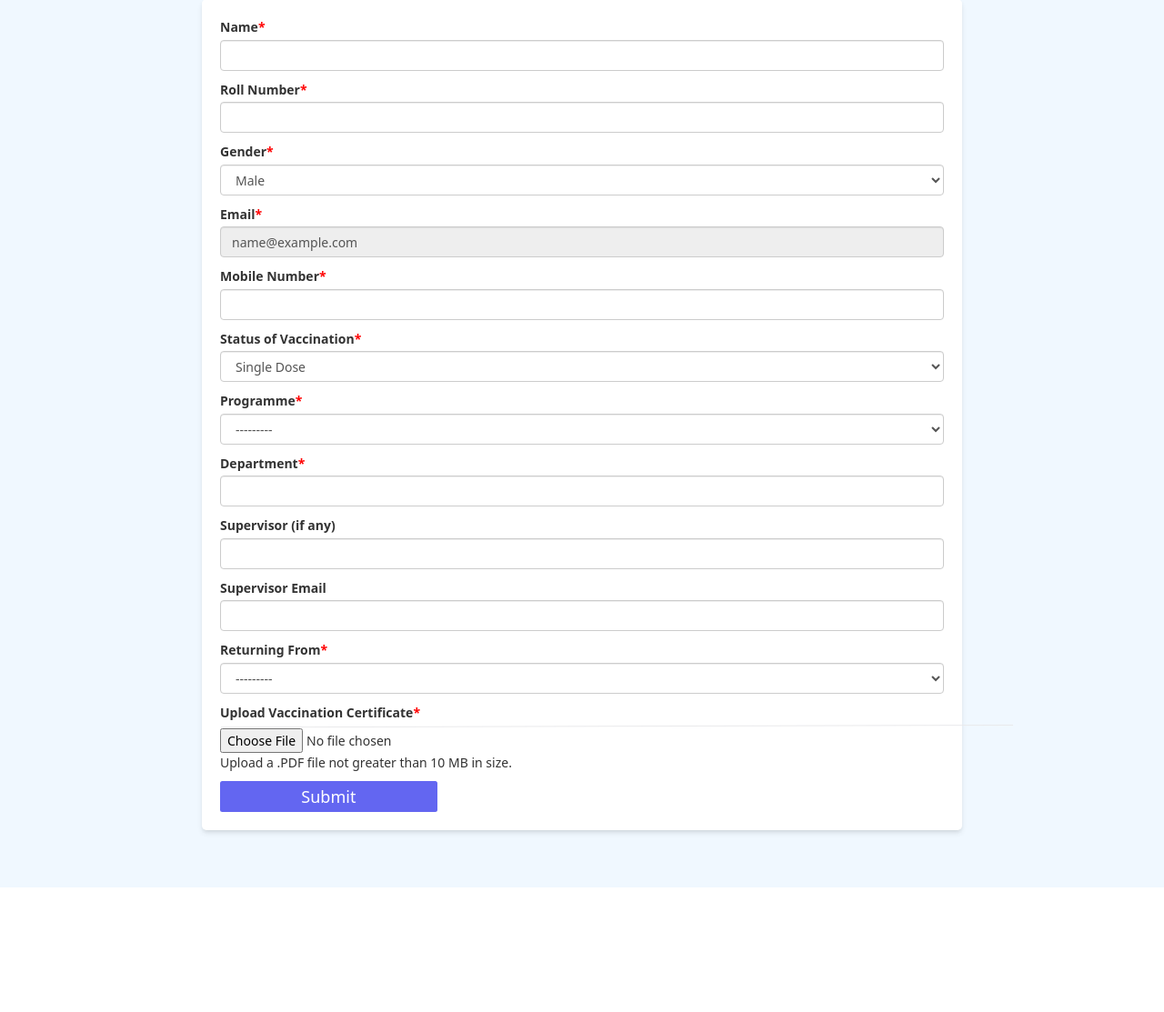
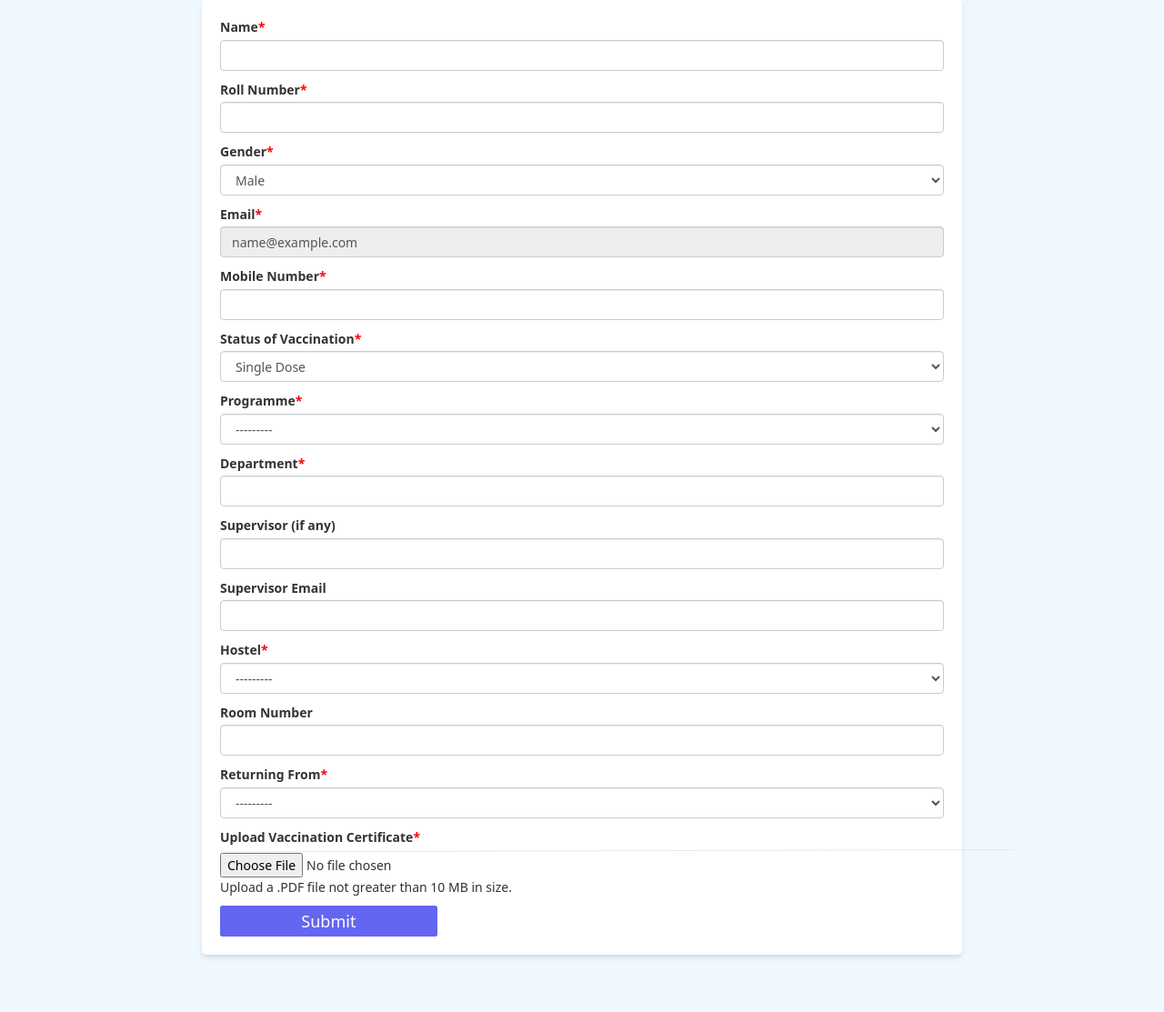
Before and after one commit to swciitg/msh-booking-portal, a Django app: page /campus_return/add/ in a window 1280 px wide. Shown: the part 164-1277 px from the top of the page at 91% size. Before the commit the page ends 1140 px from the top, so only its background shows below. Run offline with Django 3.2, Linux system fonts and the light colour scheme; the visitor is signed in with stand-in values (Sample User, id 1); data comes from the database, SQL or seed files in the repository; data that the repository does not hold is empty; style sheets or scripts are compiled from the project's sources; some libraries are stand-ins or nearby versions.

Commit message:
Added hostel info in personal info

```diff
--- a/msh_booking_portal/hab_portal/forms.py
+++ b/msh_booking_portal/hab_portal/forms.py
@@ -78,8 +78,8 @@ class HABdose2(ModelForm):
             'flight_train_number',
             'nature_of_test',
             'date_of_testing',
-            'hostel',
-            'room_no',
+            # 'hostel',
+            # 'room_no',
             'check_in_date',
             'mess_fee_paid',
             'date_of_payment',
@@ -113,12 +113,12 @@ class HABdose2(ModelForm):
             'nature_of_test': Select(attrs={
                      'class': "form-control",
                 }),
-            'hostel': Select(attrs={
-                'class': "form-control",
-                }),
-            'room_no': TextInput(attrs={
-                     'class': "form-control",
-                }),
+            # 'hostel': Select(attrs={
+            #     'class': "form-control",
+            #     }),
+            # 'room_no': TextInput(attrs={
+            #          'class': "form-control",
+            #     }),
             'mess_fee_paid': NumberInput(attrs={
                      'class': "form-control",
                 }),
@@ -256,6 +256,8 @@ class NewHABForm1(ModelForm):
             'programme',
             'department',
             'supervisor',
+            'hostel',
+            'room_no',
             'email_of_supervisor',
             'returning_from_state',
             'vaccination_cert',
@@ -301,6 +303,12 @@ class NewHABForm1(ModelForm):
             'email_of_supervisor': TextInput(attrs={
                     'class': "form-control",
                 }),
+            'hostel': Select(attrs={
+                'class': "form-control",
+                }),
+            'room_no': TextInput(attrs={
+                     'class': "form-control",
+                }),
 
             'vaccination_status': Select(attrs={
                     'class': "form-control",
--- a/msh_booking_portal/hab_portal/models.py
+++ b/msh_booking_portal/hab_portal/models.py
@@ -64,11 +64,11 @@ RECIEVED_AN_INVITE =[
 
 PROGRAMMES =[#('B.Tech','B.Tech'),
              #('B.Des','B.Des'),
-             #('M.Tech','M.Tech'),
-             #('M.Des','M.Des'),
-             #('M.A.','M.A.'),
-             #('M.Sc.','M.Sc.'),
-             #('MSR','MSR'),
+             ('M.Tech','M.Tech'),
+             ('M.Des','M.Des'),
+             ('M.A.','M.A.'),
+             ('M.Sc.','M.Sc.'),
+             ('MSR','MSR'),
              #('PHD/IPDF','PHD/IPDF'),
              ('B.Tech. 4th Year', 'B.Tech. 4th Year'),
              ('PhD', 'PhD'),
--- a/msh_booking_portal/templates/forms/hab.html
+++ b/msh_booking_portal/templates/forms/hab.html
@@ -116,6 +116,15 @@
               {{ form.email_of_supervisor }}
                    </div>
 
+                   <div class="relative mb-4 form-group">
+                    <label for="Name" class="leading-7 required-field text-Black-600">Hostel</label><br>
+                    {{ form.hostel }}
+                    </div>
+                    <div class="relative mb-4 form-group">
+                    <label for="Roll Number" class="leading-7  text-Black-600">Room Number</label><br>
+                    {{ form.room_no }}
+                    </div>
+
 
                     <div class="relative mb-4 form-group">
                    <label for="Roll Number" class="leading-7 required-field text-Black-600">Returning From</label><br>
--- a/msh_booking_portal/templates/forms/hab2.html
+++ b/msh_booking_portal/templates/forms/hab2.html
@@ -122,14 +122,14 @@
             <form action="../{{ url }}/" method="POST" enctype="multipart/form-data" >
             <div class=" bg-white rounded-lg p-8 flex flex-col md:ml-auto w-full mt-10 md:mt-0 relative z-10 shadow-md">
             {% csrf_token %}
-            <div class="relative mb-4 form-group">
+            <!-- <div class="relative mb-4 form-group">
             <label for="Name" class="leading-7 required-field text-Black-600">Hostel</label><br>
             {{ form.hostel }}
             </div>
             <div class="relative mb-4 form-group">
             <label for="Roll Number" class="leading-7  text-Black-600">Room Number</label><br>
             {{ form.room_no }}
-            </div>
+            </div> -->
             <div class="relative mb-4 form-group">
             <label for="Hostel Name" class="leading-7 required-field text-Black-600">Check-in Date</label><br>
             {{ form.check_in_date }}
```
Also changed, not shown: msh_booking_portal/hab_portal/migrations/0020_auto_20220202_1735.py (added).
